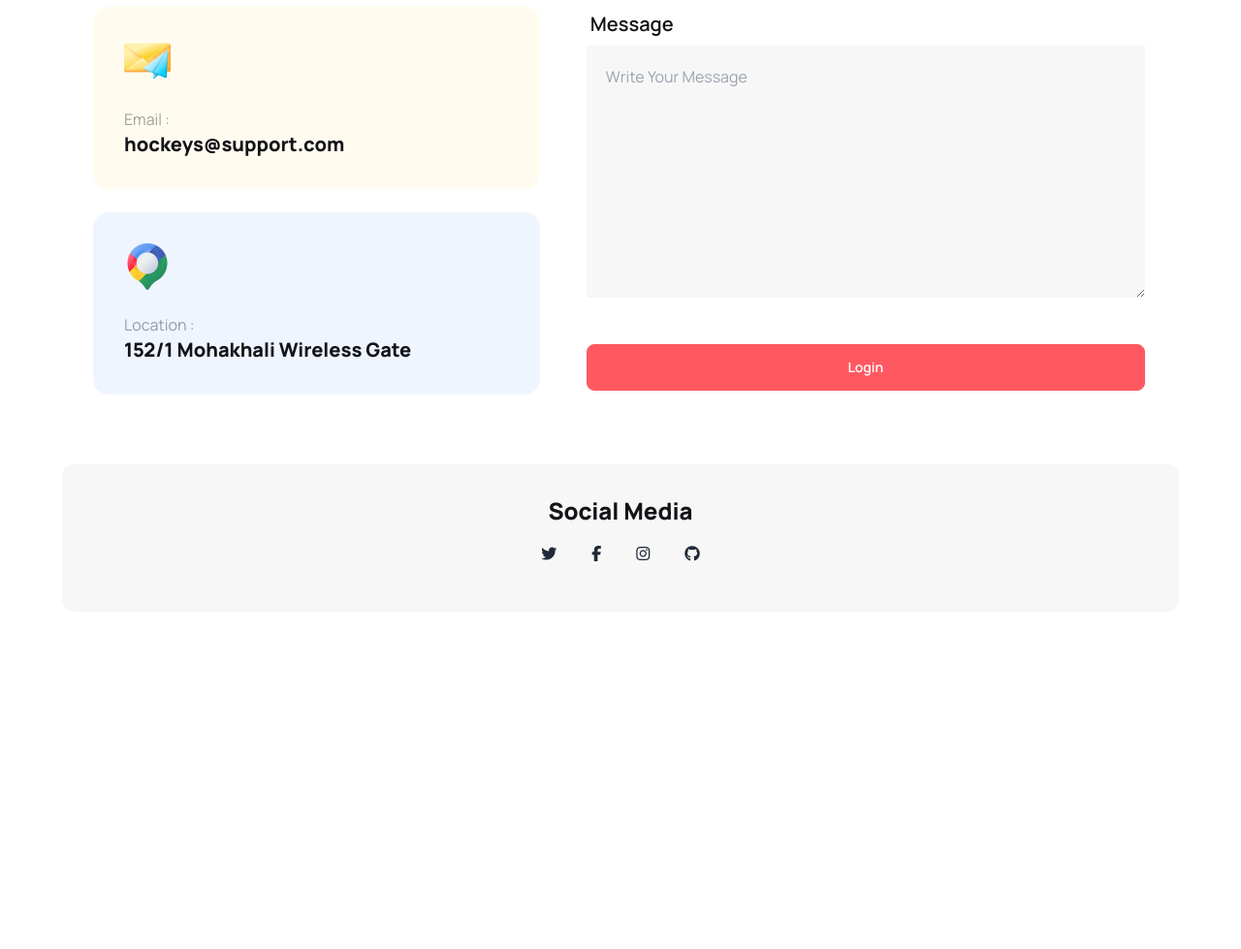
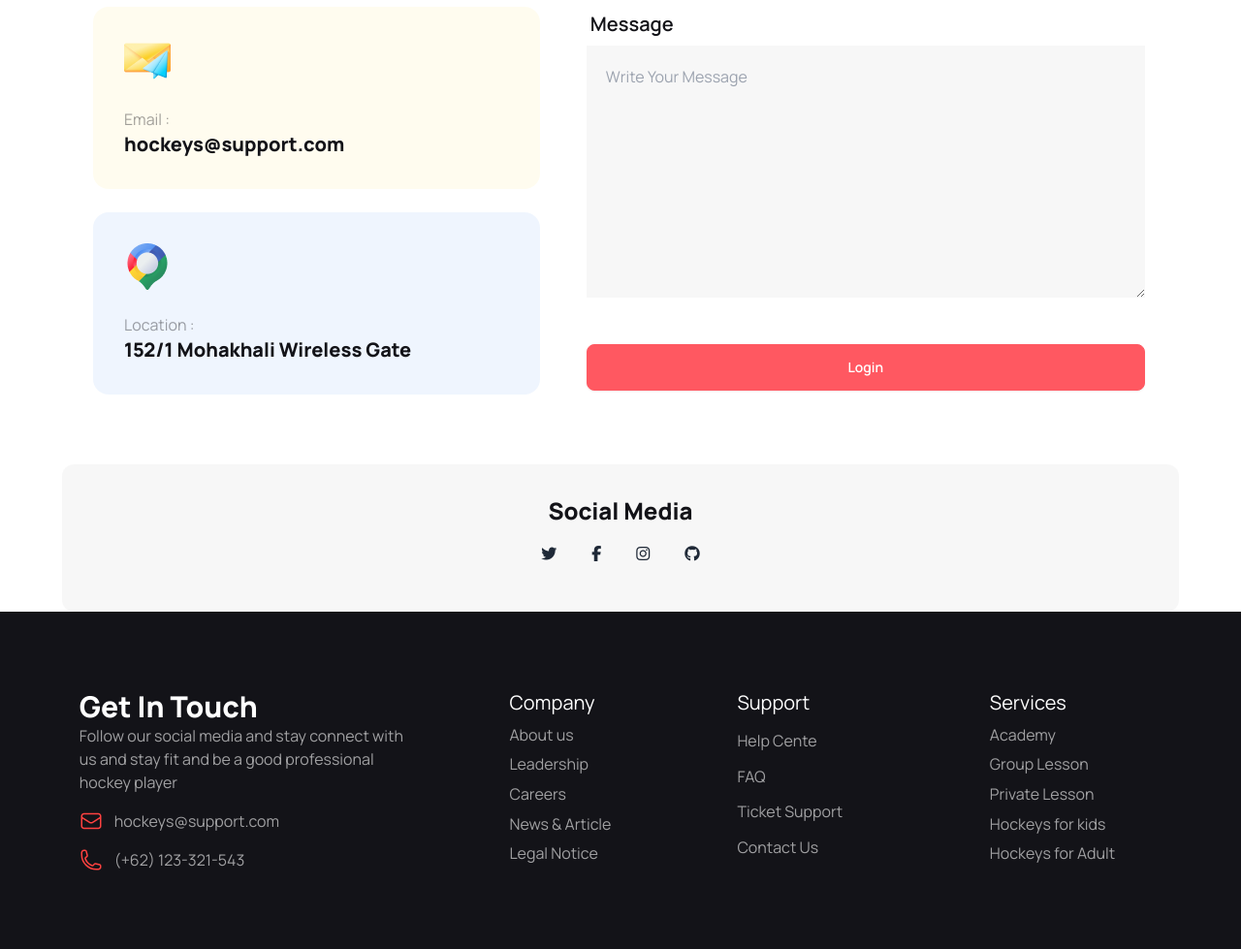
Before and after one commit to anasahammad/Hockey-s-World, a plain HTML site: page index.html in a window 1280 px wide. Shown: the part 4355-5334 px from the top of the page at 97% size. Before the commit the page ends 4986 px from the top, so only its background shows below. Drawn offline with nearby package versions, Linux system fonts and the light colour scheme.

Commit message:
footer section added

```diff
--- a/index.html
+++ b/index.html
@@ -697,6 +697,52 @@
         </section>
     </main>
     <!-- Main End -->
-    <footer></footer>
+
+    <!-- Footer Start -->
+    <footer class="p-8 lg:p-20 bg-[#131318] flex flex-col lg:flex-row justify-around gap-12 lg:gap-[100px] ">
+
+      <div class="text-center lg:text-left">
+        <h2 class="text-3xl font-extrabold text-[white]  ">Get In Touch</h2>
+        <p class=" lg:w-[340px] text-[#ffffff99]  ">Follow our social media and stay connect with us and stay fit and be a good professional hockey player</p>
+        <div class="flex  items-center gap-3 justify-center lg:justify-normal my-4">
+          <img src="Images/box.svg" alt="">
+          <p class="text-[#ffffff99]">hockeys@support.com</p>
+        </div>
+        <div class="flex  items-center gap-3  justify-center lg:justify-normal ">
+          <img src="Images/phone.svg" alt="">
+          <p class="text-[#ffffff99]">(+62) 123-321-543</p>
+        </div>
+      </div>
+
+      <div class="flex gap-[130px] text-center lg:text-left">
+        <div class="grid grid-cols-1 ">
+          <h3 class="text-[white] text-xl">Company</h3>
+          <a class="link link-hover text-[#ffffff99]">About us</a>
+          <a class="link link-hover text-[#ffffff99]">Leadership</a>
+          <a class="link link-hover text-[#ffffff99]">Careers</a>
+          <a class="link link-hover text-[#ffffff99]">News & Article</a>
+          <a class="link link-hover text-[#ffffff99]">Legal Notice</a>
+        </div>
+
+        <div class="grid grid-cols-1 ">
+          <h3 class="text-[white] text-xl">Support</h3>
+          <a class="link link-hover text-[#ffffff99]">Help Cente</a>
+          <a class="link link-hover text-[#ffffff99]">FAQ</a>
+          <a class="link link-hover text-[#ffffff99]">Ticket Support</a>
+          <a class="link link-hover text-[#ffffff99]">Contact Us</a>
+        </div>
+      </div>
+
+
+      <div class="grid grid-cols-1 px-12 text-center lg:text-left">
+        <h3 class="text-[white] text-xl">Services</h3>
+        <a class="link link-hover text-[#ffffff99]">Academy</a>
+        <a class="link link-hover text-[#ffffff99]">Group Lesson</a>
+        <a class="link link-hover text-[#ffffff99]">Private Lesson</a>
+        <a class="link link-hover text-[#ffffff99]">Hockeys for kids </a>
+        <a class="link link-hover text-[#ffffff99]">Hockeys for Adult</a>
+      </div>
+    </footer>
+    <!-- Footer End -->
   </body>
 </html>
```
Also changed, not shown: Images/box.svg (added), Images/phone.svg (added).
